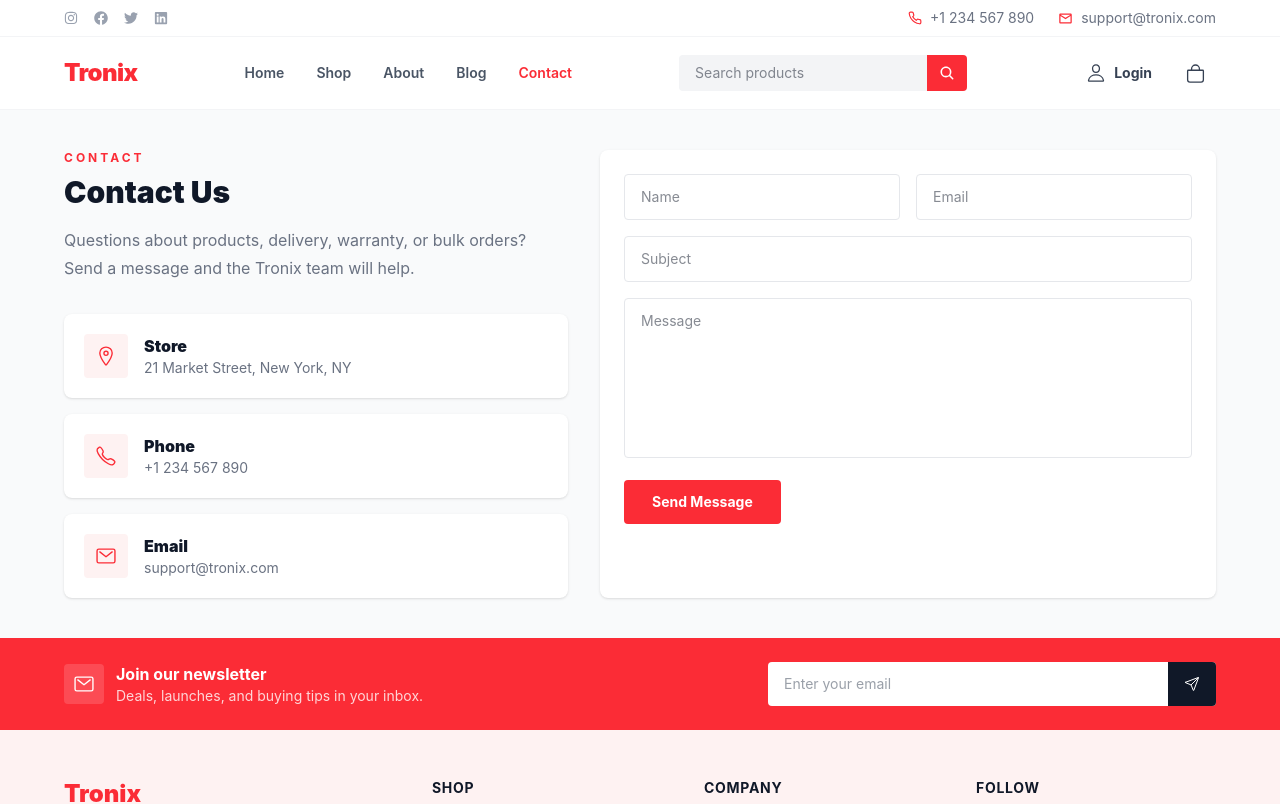
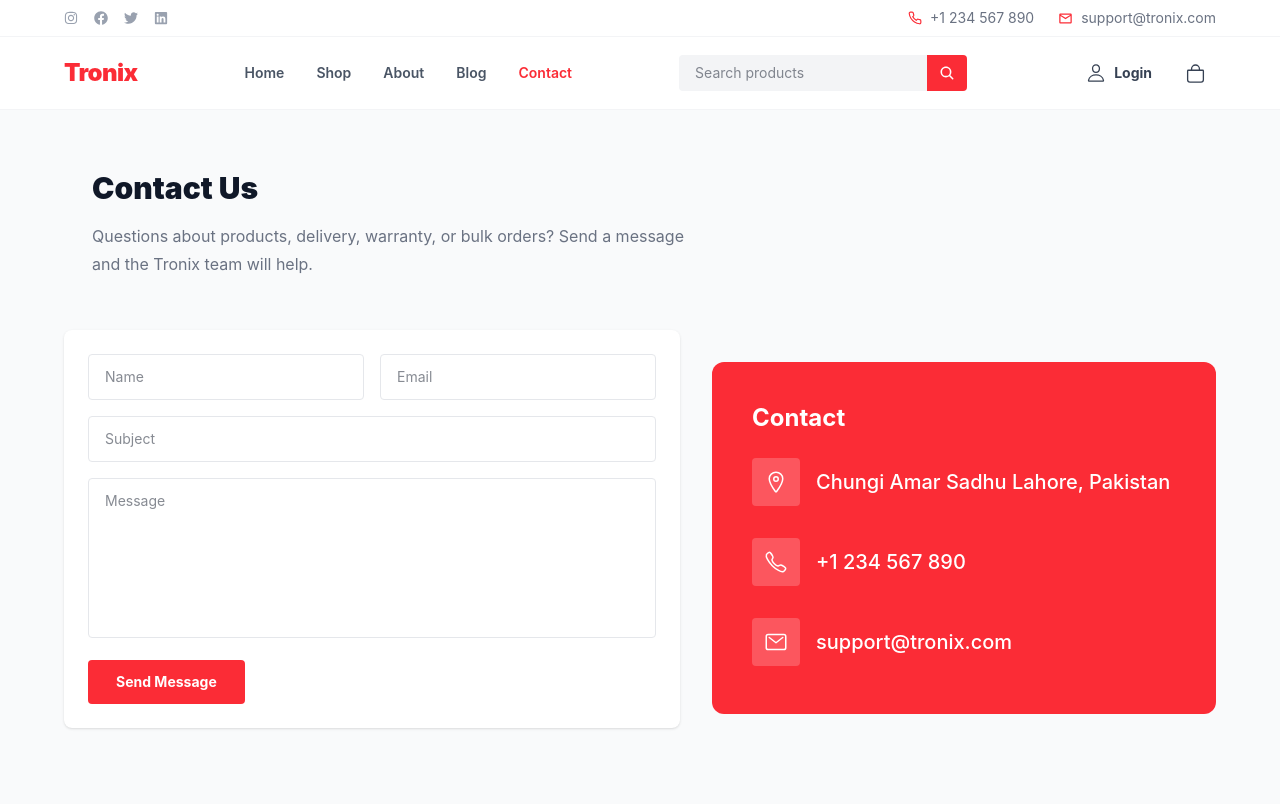
Before and after one commit to khairullah01-dev/Tronix_Ecommerces, a React (Vite) app in the folder frontend/: page /contact in a window 1280 px wide. Shown: the top 804 px of the page. Built offline with nearby package versions, Linux system fonts and the light colour scheme.

Commit message:
contact form

```diff
--- a/frontend/src/Pages/Contact.jsx
+++ b/frontend/src/Pages/Contact.jsx
@@ -3,44 +3,67 @@ import { IoCallOutline, IoLocationOutline, IoMailOutline } from "react-icons/io5
 
 const Contact = () => {
   return (
-    <main className="bg-gray-50 py-10">
-      <div className="mx-auto grid w-[92%] max-w-6xl gap-8 lg:grid-cols-[0.9fr_1.1fr]">
-        <section>
-          <p className="text-xs font-bold uppercase tracking-[0.25em] text-red-500">Contact</p>
+    <main className="bg-gray-50 py-10  ">
+      <div className=" p-3 lg:w-1/2 md:mx-20 ">
           <h1 className="mt-2 text-3xl font-black">Contact Us</h1>
           <p className="mt-4 leading-7 text-gray-500">
             Questions about products, delivery, warranty, or bulk orders? Send a message and the Tronix team will help.
           </p>
-          <div className="mt-8 space-y-4">
+      </div>
+     <div className="mx-auto w-[92%] max-w-6xl py-10">
+  <div className="grid grid-cols-1 gap-8 lg:grid-cols-[1.1fr_0.9fr]">
+
+    {/* Contact Form */}
+    <form className="rounded-lg  bg-white p-6 shadow-sm">
+      <div className="grid gap-4 sm:grid-cols-2">
+        <input
+          className="rounded-sm border border-gray-200 px-4 py-3 text-sm outline-none focus:border-red-400"
+          placeholder="Name"
+        />
+        <input
+          className="rounded-sm border border-gray-200 px-4 py-3 text-sm outline-none focus:border-red-400"
+          placeholder="Email"
+        />
+      </div>
+      <input
+        className="mt-4 w-full rounded-sm border border-gray-200 px-4 py-3 text-sm outline-none focus:border-red-400"
+        placeholder="Subject"
+      />
+      <textarea
+        className="mt-4 h-40 w-full resize-none rounded-sm border border-gray-200 px-4 py-3 text-sm outline-none focus:border-red-400"
+        placeholder="Message"
+      />
+      <button
+        className="mt-4 w-full sm:w-auto rounded-sm bg-red-500 px-7 py-3 text-sm font-bold text-white transition-colors hover:bg-gray-900"
+        type="submit"
+      >
+        Send Message
+      </button>
+    </form>
+
+    {/* Contact Info Section */}
+    <section>
+      <div className="space-y-4 mt-8 rounded-xl  bg-red-500 p-6 sm:p-10">
+        <h2 className="text-2xl font-bold text-white">Contact</h2>
+
         {[
-              [IoLocationOutline, "Store", "21 Market Street, New York, NY"],
-              [IoCallOutline, "Phone", "+1 234 567 890"],
-              [IoMailOutline, "Email", "support@tronix.com"],
-            ].map(([Icon, title, text]) => (
-              <div key={title} className="flex gap-4 rounded-lg bg-white p-5 shadow-sm">
-                <div className="grid h-11 w-11 place-items-center rounded-sm bg-red-50 text-red-500">
-                  <Icon size={22} />
+          [IoLocationOutline, "Chungi Amar Sadhu Lahore, Pakistan"],
+          [IoCallOutline, "+1 234 567 890"],
+          [IoMailOutline, "support@tronix.com"],
+        ].map(([Icon, text], index) => (
+          <div key={index} className="flex items-center gap-4 rounded-lg py-2">
+            <div className="grid h-12 w-12 shrink-0 place-items-center rounded-sm bg-white/20 text-white">
+              <Icon size={24} />
             </div>
-                <div>
-                  <h2 className="font-black">{title}</h2>
-                  <p className="text-sm text-gray-500">{text}</p>
-                </div>
+            <p className="break-all text-lg font-medium text-white sm:text-xl">
+              {text}
+            </p>
           </div>
         ))}
       </div>
     </section>
 
-        <form className="rounded-lg bg-white p-6 shadow-sm">
-          <div className="grid gap-4 sm:grid-cols-2">
-            <input className="rounded-sm border border-gray-200 px-4 py-3 text-sm outline-none focus:border-red-400" placeholder="Name" />
-            <input className="rounded-sm border border-gray-200 px-4 py-3 text-sm outline-none focus:border-red-400" placeholder="Email" />
   </div>
-          <input className="mt-4 w-full rounded-sm border border-gray-200 px-4 py-3 text-sm outline-none focus:border-red-400" placeholder="Subject" />
-          <textarea className="mt-4 h-40 w-full resize-none rounded-sm border border-gray-200 px-4 py-3 text-sm outline-none focus:border-red-400" placeholder="Message" />
-          <button className="mt-4 rounded-sm bg-red-500 px-7 py-3 text-sm font-bold text-white hover:bg-gray-900" type="submit">
-            Send Message
-          </button>
-        </form>
 </div>
     </main>
   );
--- a/frontend/src/components/Header.jsx
+++ b/frontend/src/components/Header.jsx
@@ -97,7 +97,7 @@ export const Navbar = () => {
           </Link>
         </div>
 
-        <div className="hidden items-center gap-8 md:flex">
+        <div className="hidden  items-center gap-8 md:flex">
           {navLinks.map((link) => (
             <NavLink key={link.path} to={link.path} className={navClass}>
               {link.label}
```
Lines whose indentation alone changed are shown as unchanged.
